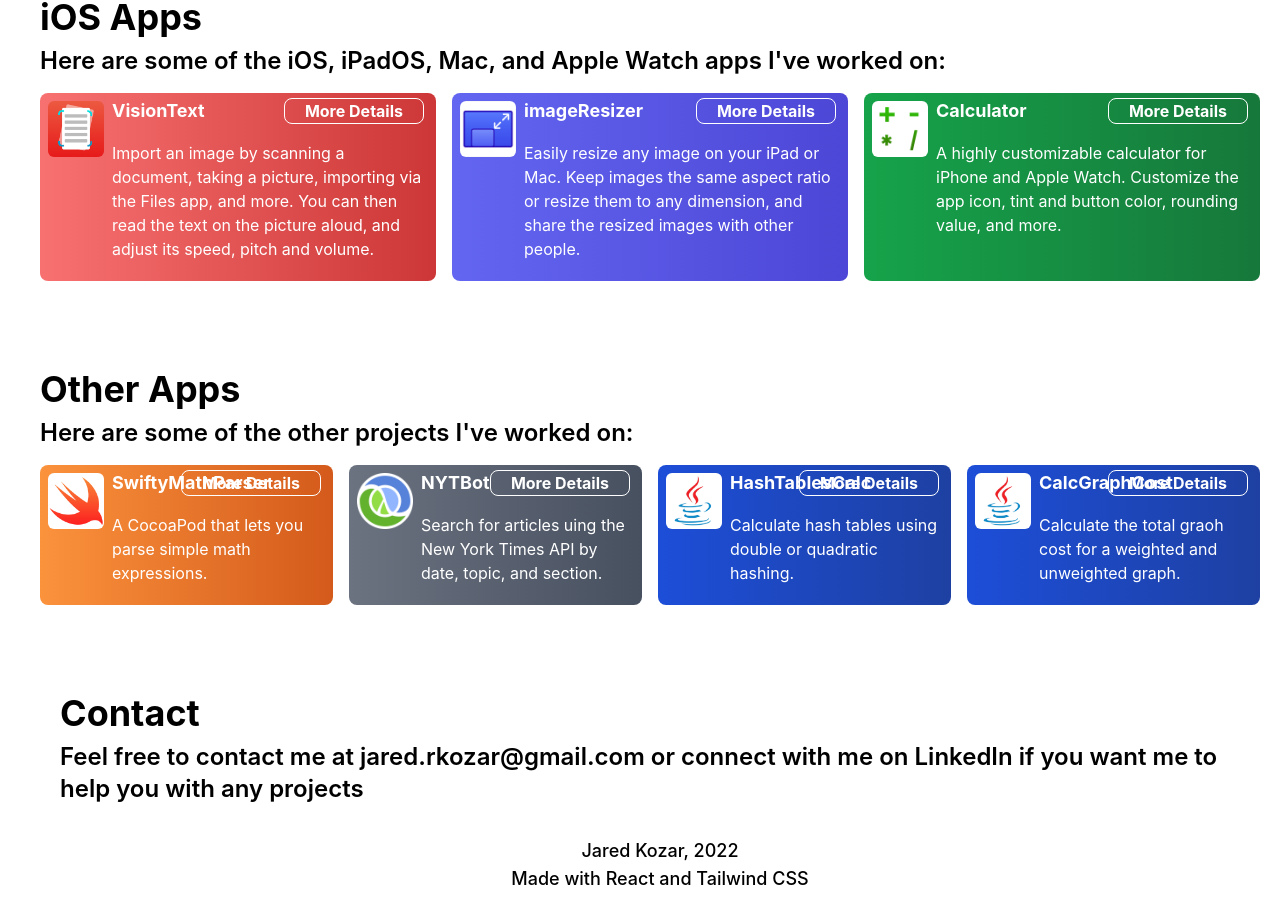
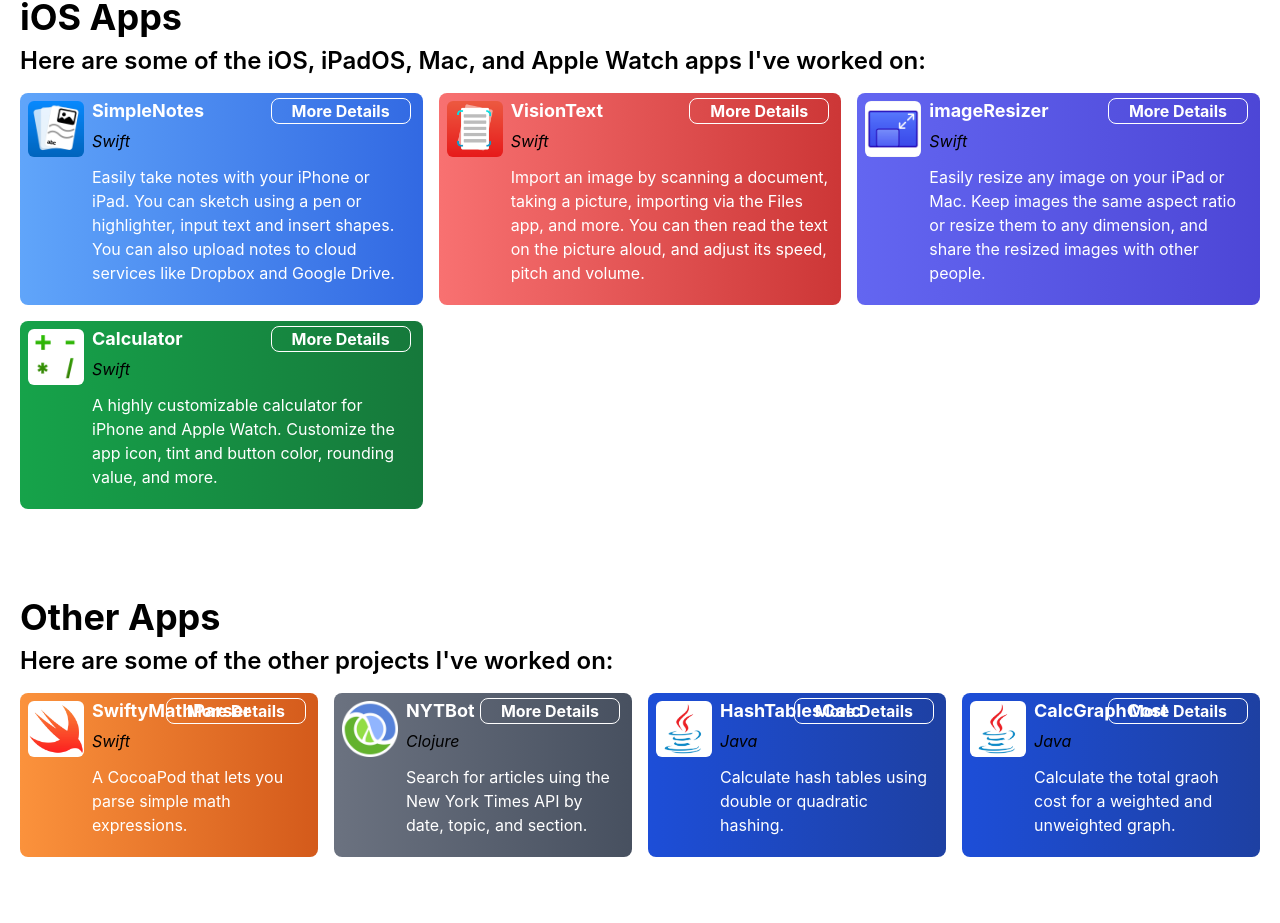
Before and after one commit to jaredrkozar/personal-site, a React (Create React App) app: page / in a window 1280 px wide. Shown: the part 995-1918 px from the top of the page. Built offline with nearby package versions, Linux system fonts and the light colour scheme.

Commit message:
resume update

```diff
--- a/src/App.js
+++ b/src/App.js
@@ -9,7 +9,7 @@
   return (
     <div class="flex flex-col min-h-screen bg-white dark:bg-slate-800 dark:text-white">
      <NavBar/>
-     <div class="space-y-20 relative left-10 mr-10">
+     <div class="space-y-20 relative ml-5 relative mr-5">
      <Header/>
      <AboutMe/>
      <IOSApps/>
--- a/src/Apps/OtherApps.js
+++ b/src/Apps/OtherApps.js
@@ -6,15 +6,15 @@
 
 function OtherApps() {
   return (
-    <div className="relative mr-5">
+    <div className="relative">
         <h2 className="text-4xl font-bold"> Other Apps</h2>
 
         <h3 className="text-2xl font-semibold py-2"> Here are some of the other projects I've worked on:</h3>
         <div class="relative grid top-800 sm:grid-cols-1 md:grid-cols-2 lg:grid-cols-4 gap-4 py-2">
-        <Card mainTitle="SwiftyMathParser" mainDescription="A CocoaPod that lets you parse simple math expressions." appIcon={SwiftIcon} firstColor="from-orange-400" secondColor="to-orange-700" link="https://github.com/jaredrkozar/SwiftyMathParser"></Card>
-        <Card mainTitle="NYTBot" mainDescription="Search for articles uing the New York Times API by date, topic, and section." appIcon={ClojureIcon} firstColor="from-gray-500" secondColor="to-gray-700" link="https://github.com/jaredrkozar/nyt-bot"></Card>
-        <Card mainTitle="HashTablesCalc" mainDescription="Calculate hash tables using double or quadratic hashing." appIcon={JavaIcon} firstColor="from-blue-700" secondColor="to-blue-900" link="https://github.com/jaredrkozar/HashTablesCalc"></Card>
-        <Card mainTitle="CalcGraphCost" mainDescription="Calculate the total graoh cost for a weighted and unweighted graph." appIcon={JavaIcon} firstColor="from-blue-700" secondColor="to-blue-900" link="https://github.com/jaredrkozar/CalculateGraphCost"></Card>
+        <Card mainTitle="SwiftyMathParser" language="Swift" mainDescription="A CocoaPod that lets you parse simple math expressions." appIcon={SwiftIcon} firstColor="from-orange-400" secondColor="to-orange-700" link="https://github.com/jaredrkozar/SwiftyMathParser"></Card>
+        <Card mainTitle="NYTBot" language="Clojure" mainDescription="Search for articles uing the New York Times API by date, topic, and section." appIcon={ClojureIcon} firstColor="from-gray-500" secondColor="to-gray-700" link="https://github.com/jaredrkozar/nyt-bot"></Card>
+        <Card mainTitle="HashTablesCalc" language="Java" mainDescription="Calculate hash tables using double or quadratic hashing." appIcon={JavaIcon} firstColor="from-blue-700" secondColor="to-blue-900" link="https://github.com/jaredrkozar/HashTablesCalc"></Card>
+        <Card mainTitle="CalcGraphCost" language="Java" mainDescription="Calculate the total graoh cost for a weighted and unweighted graph." appIcon={JavaIcon} firstColor="from-blue-700" secondColor="to-blue-900" link="https://github.com/jaredrkozar/CalculateGraphCost"></Card>
         </div>
     </div>
   );
--- a/src/Apps/iOSApps.js
+++ b/src/Apps/iOSApps.js
@@ -3,17 +3,19 @@
 import VisionTextIcon from  "../Images/VisionTextIcon.png";
 import imageResizerIcon from  "../Images/imageResizerIcon.png";
 import CalculatorIcon from  "../Images/CalculatorIcon.png";
+import SimpleNotesIcon from  "../Images/SimpleNotesIcon.png";
 
 function iOSApps() {
   return (
-    <div className="relative mr-5">
+    <div className="relative">
         <h2 className="text-4xl font-bold"> iOS Apps</h2>
 
         <h3 className="text-2xl font-semibold py-2"> Here are some of the iOS, iPadOS, Mac, and Apple Watch apps I've worked on:</h3>
         <div class="relative grid top-800 sm:grid-cols-1 md:grid-cols-2 lg:grid-cols-3 gap-4 py-2">
-        <Card mainTitle="VisionText" mainDescription="Import an image by scanning a document, taking a picture, importing via the Files app, and more. You can then read the text on the picture aloud, and adjust its speed, pitch and volume." appIcon={VisionTextIcon} firstColor="from-red-400" secondColor="to-red-700" link="https://github.com/jaredrkozar/VisionText"></Card>
-        <Card mainTitle="imageResizer" mainDescription="Easily resize any image on your iPad or Mac. Keep images the same aspect ratio or resize them to any dimension, and share the resized images with other people." appIcon={imageResizerIcon} firstColor="from-indigo-500" secondColor="to-indigo-700" link="https://github.com/jaredrkozar/imageresizer"></Card>
-        <Card mainTitle="Calculator" mainDescription="A highly customizable calculator for iPhone and Apple Watch. Customize the app icon, tint and button color, rounding value, and more." appIcon={CalculatorIcon} firstColor="from-green-600" secondColor="to-green-800" link="https://github.com/jaredrkozar/Calculator"></Card>
+        <Card mainTitle="SimpleNotes" mainDescription="Easily take notes with your iPhone or iPad. You can sketch using a pen or highlighter, input text and insert shapes. You can also upload notes to cloud services like Dropbox and Google Drive." language="Swift" appIcon={SimpleNotesIcon} firstColor="from-blue-400" secondColor="to-blue-700" link="https://github.com/jaredrkozar/SimpleNotes"></Card>
+        <Card mainTitle="VisionText" mainDescription="Import an image by scanning a document, taking a picture, importing via the Files app, and more. You can then read the text on the picture aloud, and adjust its speed, pitch and volume." language="Swift" appIcon={VisionTextIcon} firstColor="from-red-400" secondColor="to-red-700" link="https://github.com/jaredrkozar/VisionText"></Card>
+        <Card mainTitle="imageResizer" mainDescription="Easily resize any image on your iPad or Mac. Keep images the same aspect ratio or resize them to any dimension, and share the resized images with other people." language="Swift" appIcon={imageResizerIcon} firstColor="from-indigo-500" secondColor="to-indigo-700" link="https://github.com/jaredrkozar/imageresizer"></Card>
+        <Card mainTitle="Calculator" mainDescription="A highly customizable calculator for iPhone and Apple Watch. Customize the app icon, tint and button color, rounding value, and more." language="Swift" appIcon={CalculatorIcon} firstColor="from-green-600" secondColor="to-green-800" link="https://github.com/jaredrkozar/Calculator"></Card>
         </div>
     </div>
   );
--- a/src/Components/Card.js
+++ b/src/Components/Card.js
@@ -23,7 +23,7 @@
 
             </div>
 
-
+            <h1 class="italic top-2 ml-2 mr-1 relative">{props.language}</h1>
               <h1 class="text-white top-5 ml-2 mr-1 relative">{props.mainDescription}</h1>
              </div>
 
--- a/src/Footer/Footer.js
+++ b/src/Footer/Footer.js
@@ -1,6 +1,6 @@
 function Footer() {
     return (
-      <div className="relative mr-5 ml-5">
+      <div className="relative mr-5">
           <h2 className="text-4xl font-bold"> Contact</h2>
 
           <h3 className="text-2xl font-semibold py-2"> Feel free to contact me at jared.rkozar@gmail.com or connect with me on LinkedIn if you want me to help you with any projects</h3>
```
Also changed, not shown: src/Images/SimpleNotesIcon.png (added), 1 other file (tests, documents, lock files or other folders).
